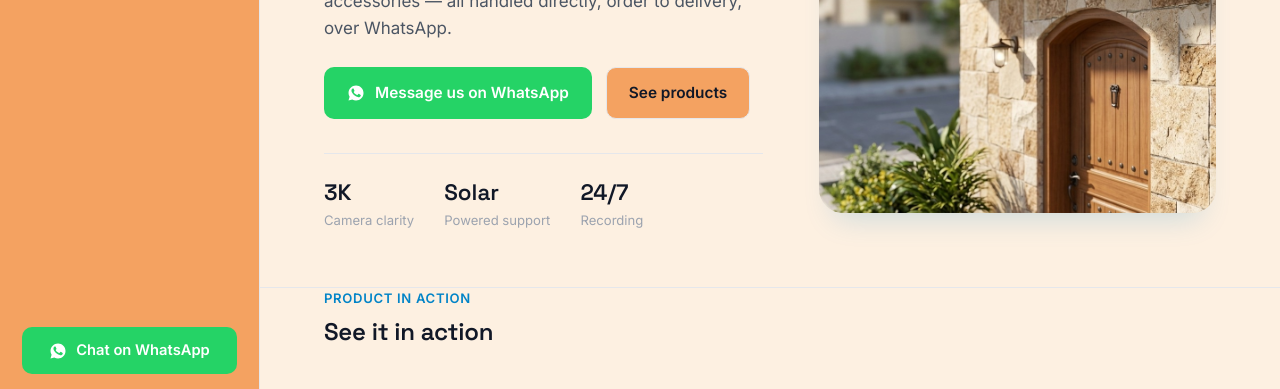
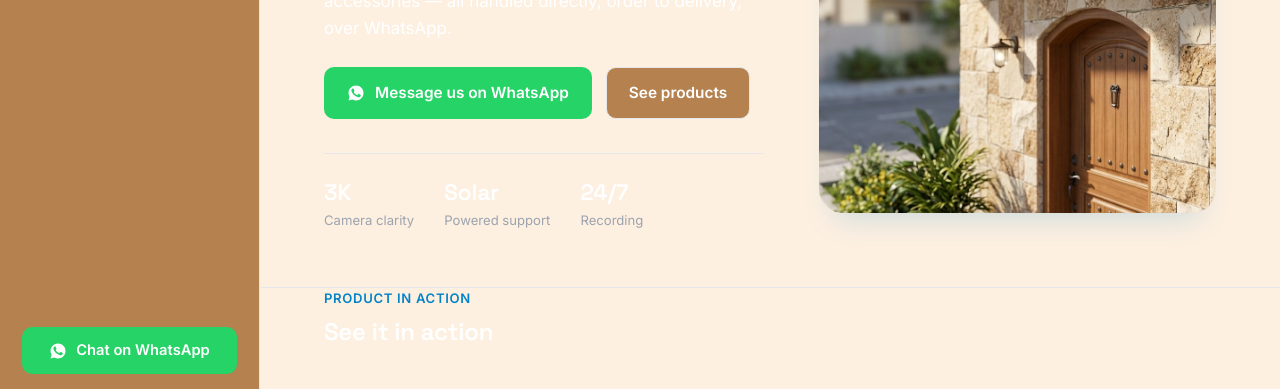
Before and after one commit to AfiraQureshi1503/NetWatchShop-, a website: page index.html in a window 1280 px wide. Shown: the part 334-723 px from the top of the page. Drawn offline with nearby package versions, Linux system fonts and the light colour scheme; no server answers; grey boxes are pictures that could not be loaded.

Commit message:
styles.css

```diff
--- a/styles.css
+++ b/styles.css
@@ -3,10 +3,10 @@
    ========================================================= */
 :root {
   --bg:            #FDF0E1;
-  --surface:       #F4A261;
+  --surface:       #B5814F;
   --surface-alt:   #F1F3F5;
-  --ink:           #111827;
-  --ink-soft:      #4B5563;
+  --ink:           #FFFFFF;
+  --ink-soft:      #FFFFFF;
   --ink-faint:     #9CA3AF;
   --line:          #E5E7EB;
   --accent:        #0284C7;
```
